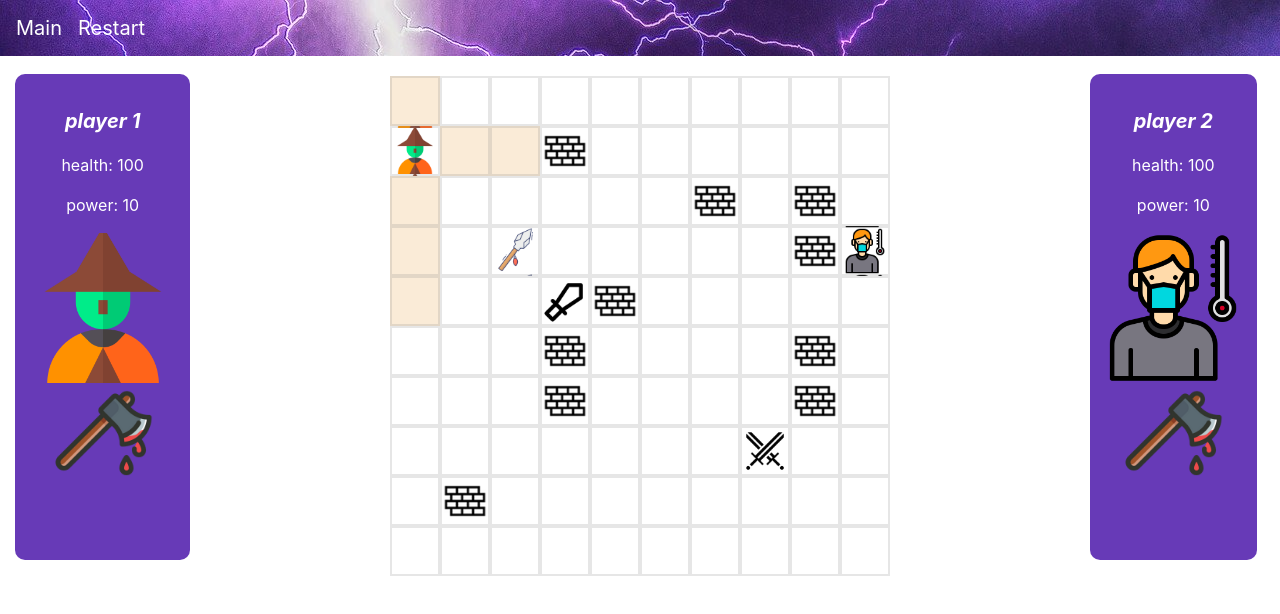
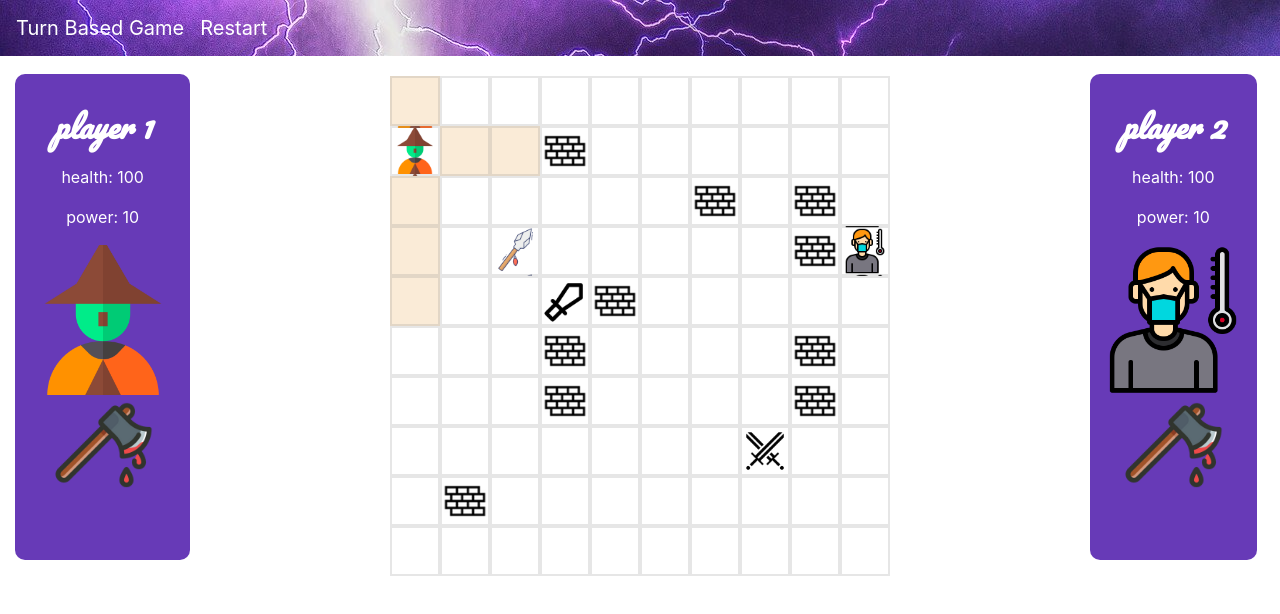
Before and after one commit to MostafaSalama/board-game, a plain HTML site: page game.html in a window 1280 px wide. Drawn offline with nearby package versions, Linux system fonts and the light colour scheme.

Commit message:
update game name  and font

```diff
--- a/css/style.css
+++ b/css/style.css
@@ -1,3 +1,4 @@
+@import url('https://fonts.googleapis.com/css2?family=Pacifico&display=swap');
 nav {
   background: url("./../assets/flash-2568383_1920.jpg");
 }
@@ -26,7 +27,8 @@ img {
   background-color: #673ab7;
 }
 .player >  h2 {
-  font-size: 20px;
+  font-family: 'Pacifico', cursive;
+  font-size: 30px;
   color:white;
   font-style: italic;
   font-weight: bolder;
--- a/game.html
+++ b/game.html
@@ -3,13 +3,13 @@
   <head>
     <meta charset="UTF-8" />
     <meta name="viewport" content="width=device-width, initial-scale=1.0" />
-    <title>Simple Game Board</title>
+    <title>Turn Based Game Battle</title>
     <link rel="stylesheet" href="./css/bootstrap.css" />
     <link rel="stylesheet" href="./css/style.css" />
   </head>
   <body>
     <nav class="navbar navbar-expand-lg">
-      <a class="navbar-brand" href="index.html">Main</a>
+      <a class="navbar-brand" href="index.html">Turn Based Game</a>
       <a class="navbar-brand mr-1" href="./game.html">Restart</a>
     </nav>
     <main  class="">
```
Also changed, not shown: index.html (+1 -1 lines).
